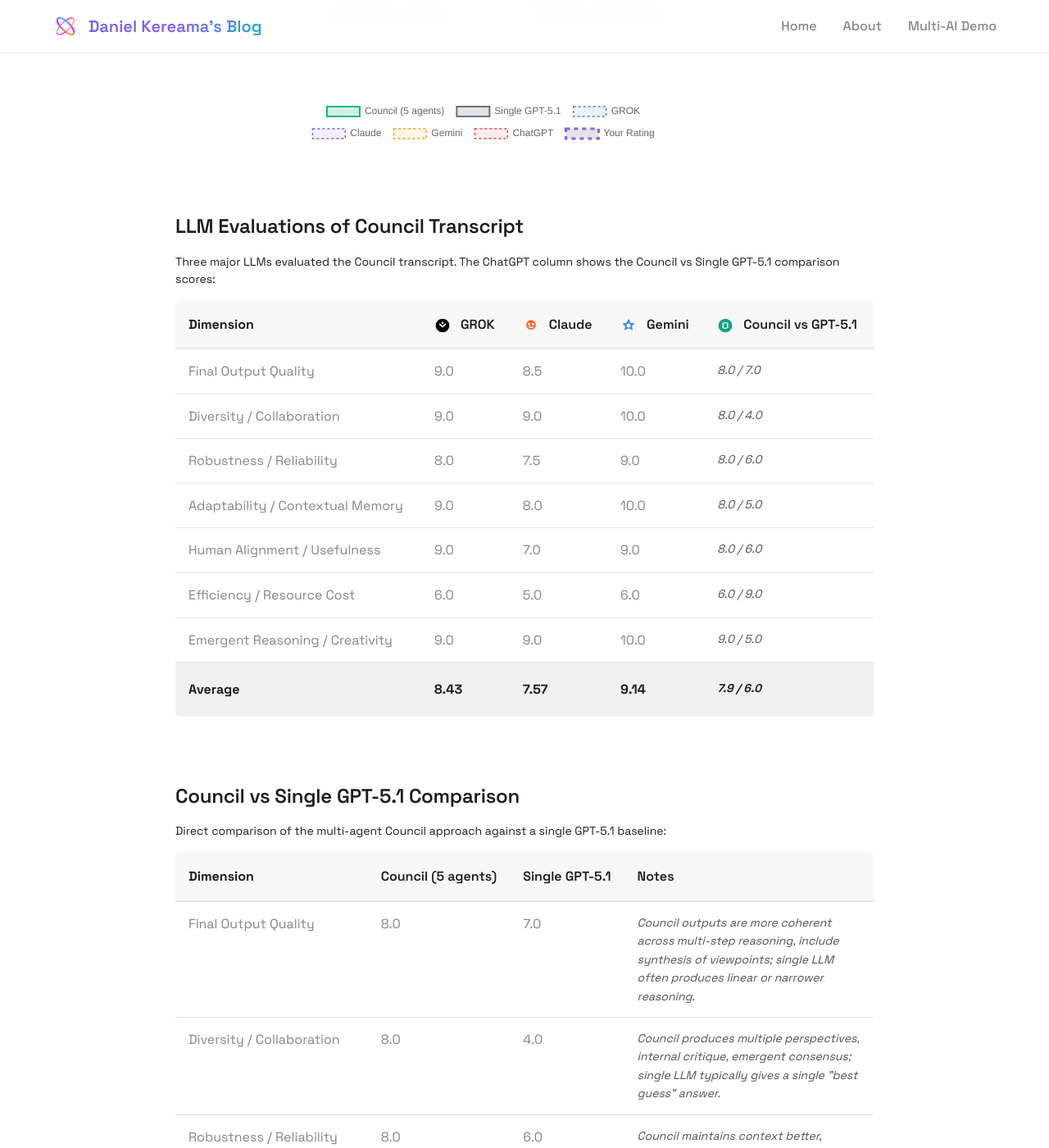
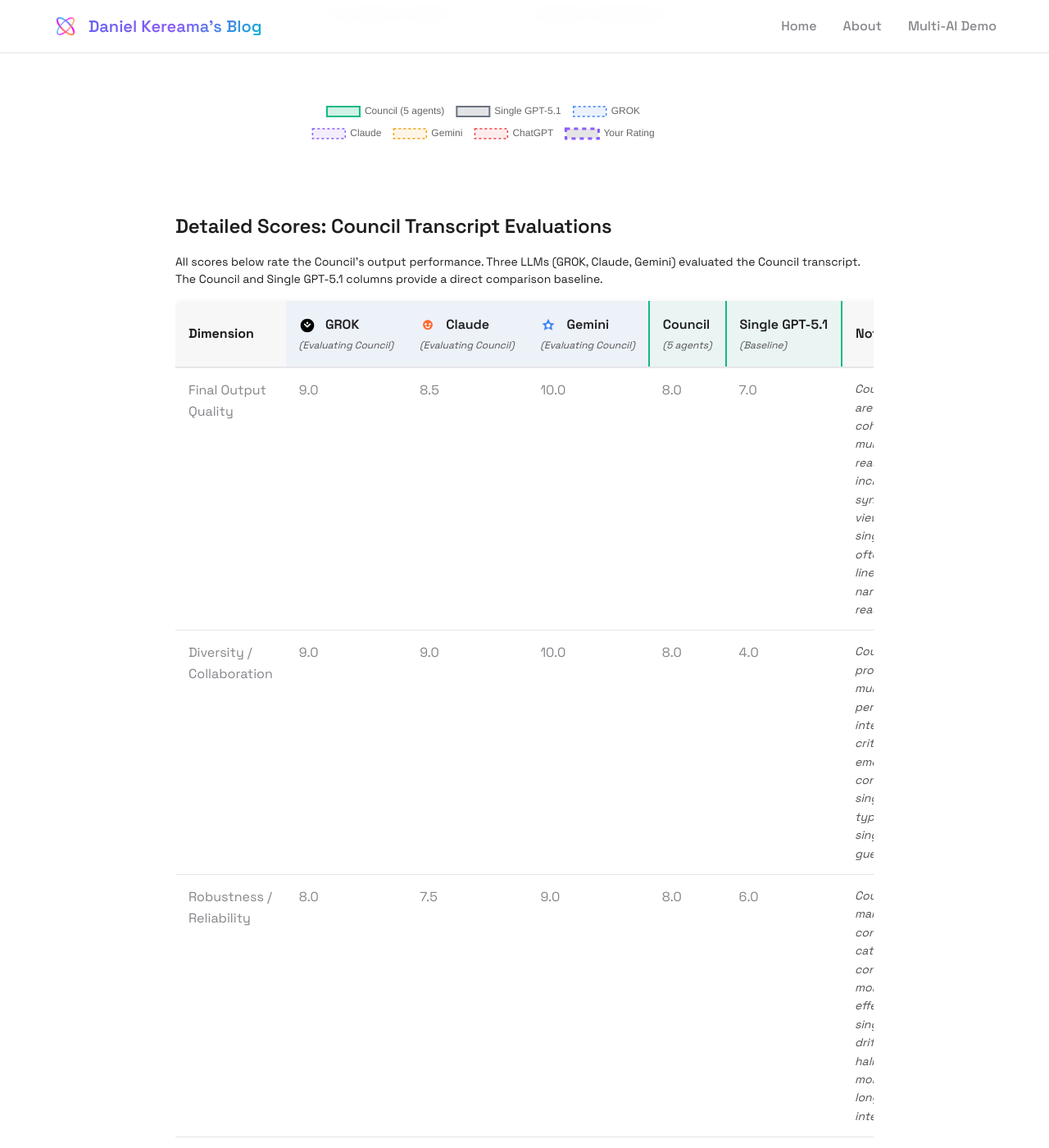
Before and after one commit to nineflowAmin/daniel-kereama.github.io, a Jekyll site: the page built from council-transcript.md, in a window 1280 px wide and 1400 px high, scrolled down 12538 px. Shown: the whole window at 82% size. Built offline with Jekyll 4.4.1, drawn with Linux system fonts in a browser that asks for light colours; some of the changed text lies outside the part shown.

Commit message:
Combine evaluation tables into single comprehensive table - Merged LLM evaluations and Council comparison into one table - Added column labels to distinguish evaluators vs comparison - Added visual styling to differentiate column types - Included all notes/descriptions from comparison table - All scores now in one place for easier comparison

```diff
--- a/assets/css/custom.css
+++ b/assets/css/custom.css
@@ -2544,6 +2544,25 @@ svg .toroid-ring-2 {
   display: inline-block;
 }
 
+.scores-table th .column-label {
+  display: block;
+  font-size: 0.75rem;
+  font-weight: 400;
+  color: var(--foreground-tertiary);
+  margin-top: 0.25rem;
+  font-style: italic;
+}
+
+.evaluator-column {
+  background: rgba(59, 130, 246, 0.05);
+}
+
+.comparison-column {
+  background: rgba(16, 185, 129, 0.05);
+  border-left: 2px solid var(--mediator-color);
+  border-right: 2px solid var(--mediator-color);
+}
+
 .scores-table th:first-child {
   font-weight: 700;
 }
--- a/council-transcript.md
+++ b/council-transcript.md
@@ -492,16 +492,18 @@ description: "A complete transcript of a Nineflow.AI Council session demonstrati
     </div>
 
     <div class="scores-table-container">
-      <h3>LLM Evaluations of Council Transcript</h3>
-      <p class="table-description">Three major LLMs evaluated the Council transcript. The ChatGPT column shows the Council vs Single GPT-5.1 comparison scores:</p>
+      <h3>Detailed Scores: Council Transcript Evaluations</h3>
+      <p class="table-description">All scores below rate the Council's output performance. Three LLMs (GROK, Claude, Gemini) evaluated the Council transcript. The Council and Single GPT-5.1 columns provide a direct comparison baseline.</p>
       <table class="scores-table">
         <thead>
           <tr>
             <th>Dimension</th>
-            <th><img src="{{ '/assets/images/icons/grok.svg' | relative_url }}" alt="GROK" class="llm-logo" width="20" height="20"> GROK</th>
-            <th><img src="{{ '/assets/images/icons/claude.svg' | relative_url }}" alt="Claude" class="llm-logo" width="20" height="20"> Claude</th>
-            <th><img src="{{ '/assets/images/icons/gemini.svg' | relative_url }}" alt="Gemini" class="llm-logo" width="20" height="20"> Gemini</th>
-            <th><img src="{{ '/assets/images/icons/chatgpt.svg' | relative_url }}" alt="ChatGPT" class="llm-logo" width="20" height="20"> Council vs GPT-5.1</th>
+            <th class="evaluator-column"><img src="{{ '/assets/images/icons/grok.svg' | relative_url }}" alt="GROK" class="llm-logo" width="20" height="20"> GROK<br><span class="column-label">(Evaluating Council)</span></th>
+            <th class="evaluator-column"><img src="{{ '/assets/images/icons/claude.svg' | relative_url }}" alt="Claude" class="llm-logo" width="20" height="20"> Claude<br><span class="column-label">(Evaluating Council)</span></th>
+            <th class="evaluator-column"><img src="{{ '/assets/images/icons/gemini.svg' | relative_url }}" alt="Gemini" class="llm-logo" width="20" height="20"> Gemini<br><span class="column-label">(Evaluating Council)</span></th>
+            <th class="comparison-column">Council<br><span class="column-label">(5 agents)</span></th>
+            <th class="comparison-column">Single GPT-5.1<br><span class="column-label">(Baseline)</span></th>
+            <th>Notes</th>
           </tr>
         </thead>
         <tbody>
@@ -510,82 +512,15 @@ description: "A complete transcript of a Nineflow.AI Council session demonstrati
             <td>9.0</td>
             <td>8.5</td>
             <td>10.0</td>
-            <td>8.0 / 7.0</td>
+            <td>8.0</td>
+            <td>7.0</td>
+            <td>Council outputs are more coherent across multi-step reasoning, include synthesis of viewpoints; single LLM often produces linear or narrower reasoning.</td>
           </tr>
           <tr>
             <td>Diversity / Collaboration</td>
             <td>9.0</td>
             <td>9.0</td>
             <td>10.0</td>
-            <td>8.0 / 4.0</td>
-          </tr>
-          <tr>
-            <td>Robustness / Reliability</td>
-            <td>8.0</td>
-            <td>7.5</td>
-            <td>9.0</td>
-            <td>8.0 / 6.0</td>
-          </tr>
-          <tr>
-            <td>Adaptability / Contextual Memory</td>
-            <td>9.0</td>
-            <td>8.0</td>
-            <td>10.0</td>
-            <td>8.0 / 5.0</td>
-          </tr>
-          <tr>
-            <td>Human Alignment / Usefulness</td>
-            <td>9.0</td>
-            <td>7.0</td>
-            <td>9.0</td>
-            <td>8.0 / 6.0</td>
-          </tr>
-          <tr>
-            <td>Efficiency / Resource Cost</td>
-            <td>6.0</td>
-            <td>5.0</td>
-            <td>6.0</td>
-            <td>6.0 / 9.0</td>
-          </tr>
-          <tr>
-            <td>Emergent Reasoning / Creativity</td>
-            <td>9.0</td>
-            <td>9.0</td>
-            <td>10.0</td>
-            <td>9.0 / 5.0</td>
-          </tr>
-          <tr class="average-row">
-            <td><strong>Average</strong></td>
-            <td><strong>8.43</strong></td>
-            <td><strong>7.57</strong></td>
-            <td><strong>9.14</strong></td>
-            <td><strong>7.9 / 6.0</strong></td>
-          </tr>
-        </tbody>
-      </table>
-    </div>
-
-    <div class="scores-table-container">
-      <h3>Council vs Single GPT-5.1 Comparison</h3>
-      <p class="table-description">Direct comparison of the multi-agent Council approach against a single GPT-5.1 baseline:</p>
-      <table class="scores-table">
-        <thead>
-          <tr>
-            <th>Dimension</th>
-            <th>Council (5 agents)</th>
-            <th>Single GPT-5.1</th>
-            <th>Notes</th>
-          </tr>
-        </thead>
-        <tbody>
-          <tr>
-            <td>Final Output Quality</td>
-            <td>8.0</td>
-            <td>7.0</td>
-            <td>Council outputs are more coherent across multi-step reasoning, include synthesis of viewpoints; single LLM often produces linear or narrower reasoning.</td>
-          </tr>
-          <tr>
-            <td>Diversity / Collaboration</td>
             <td>8.0</td>
             <td>4.0</td>
             <td>Council produces multiple perspectives, internal critique, emergent consensus; single LLM typically gives a single "best guess" answer.</td>
```
Also changed, not shown: other parts of council-transcript.md (+18 -0 lines).
